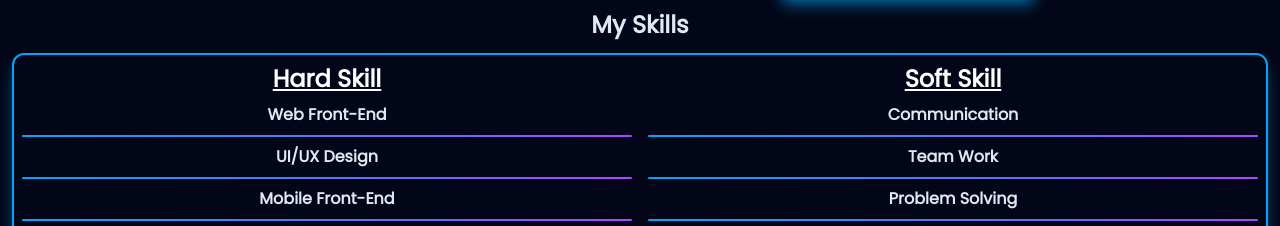
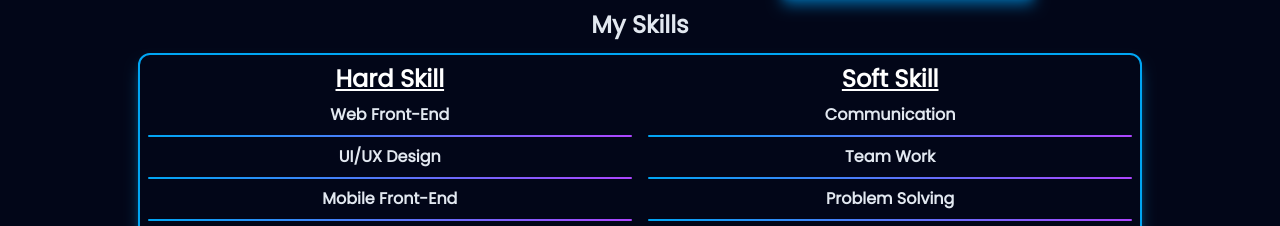
Before and after one commit to Rifaiiii04/tailwindcss-2, a website: page public/index.html in a window 1280 px wide. Shown: the part 551-777 px from the top of the page. Drawn offline with Linux system fonts and the light colour scheme.

Commit message:
responsive skills

```diff
--- a/public/index.html
+++ b/public/index.html
@@ -143,7 +143,7 @@
       <div class="container text-center flex items-center justify-center">
         <h1 class="font-poppins font-bold text-2xl">My Skills</h1>
       </div>
-      <div class=" flex w-full h-auto mt-3 rounded-xl border-2 border-sky-500 shadow-lg shadow-sky-800">
+      <div class=" flex w-full h-auto lg:w-[80%] mx-auto mt-3 rounded-xl border-2 border-sky-500 shadow-lg shadow-sky-800">
         <div class="p-2 w-1/2">
           <h2 class="text-2xl font-poppins font-bold text-white text-center underline">Hard Skill</h2>
           <ul class="font-poppins text-center font-semibold mt-2">
```
Also changed, not shown: public/src/output.css.
